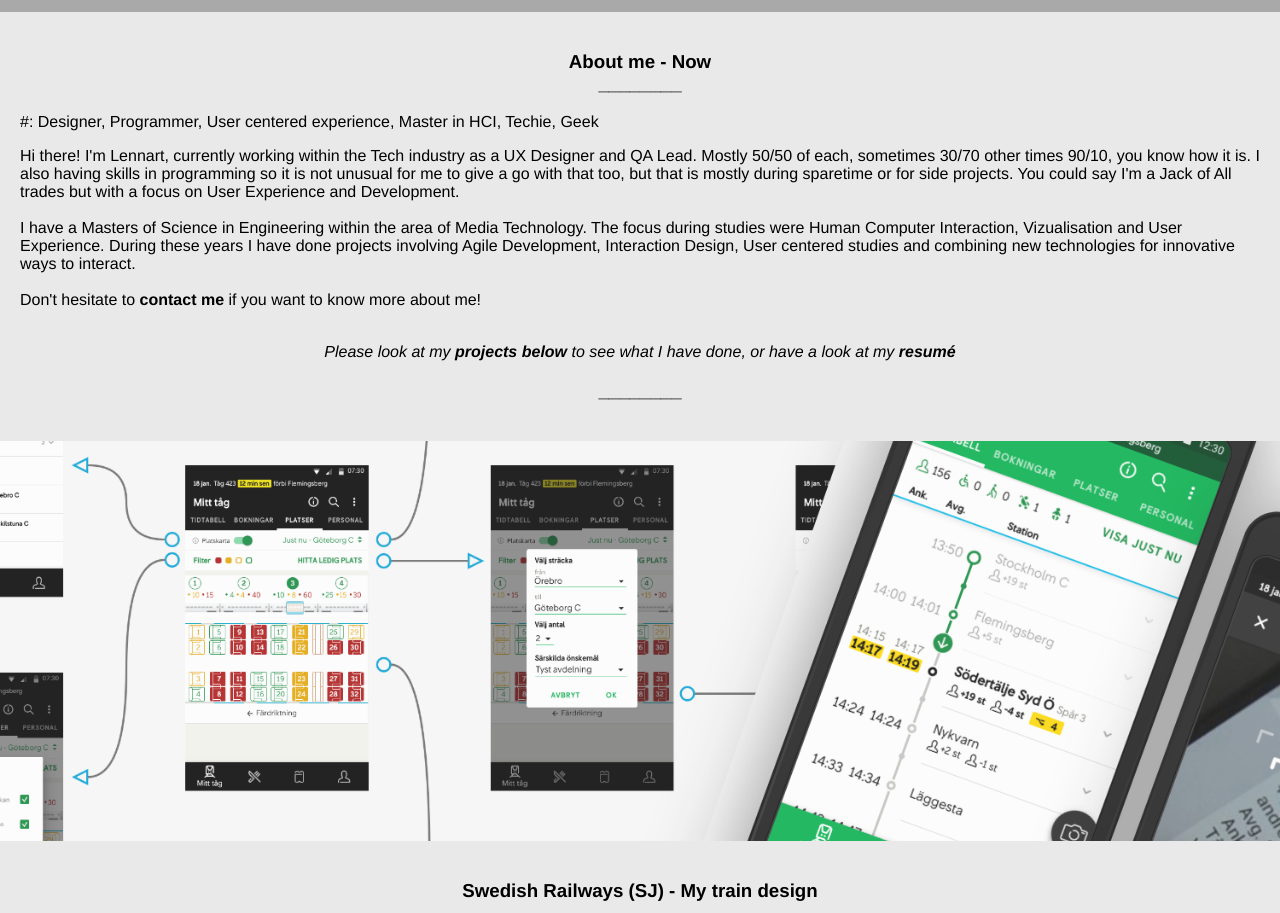
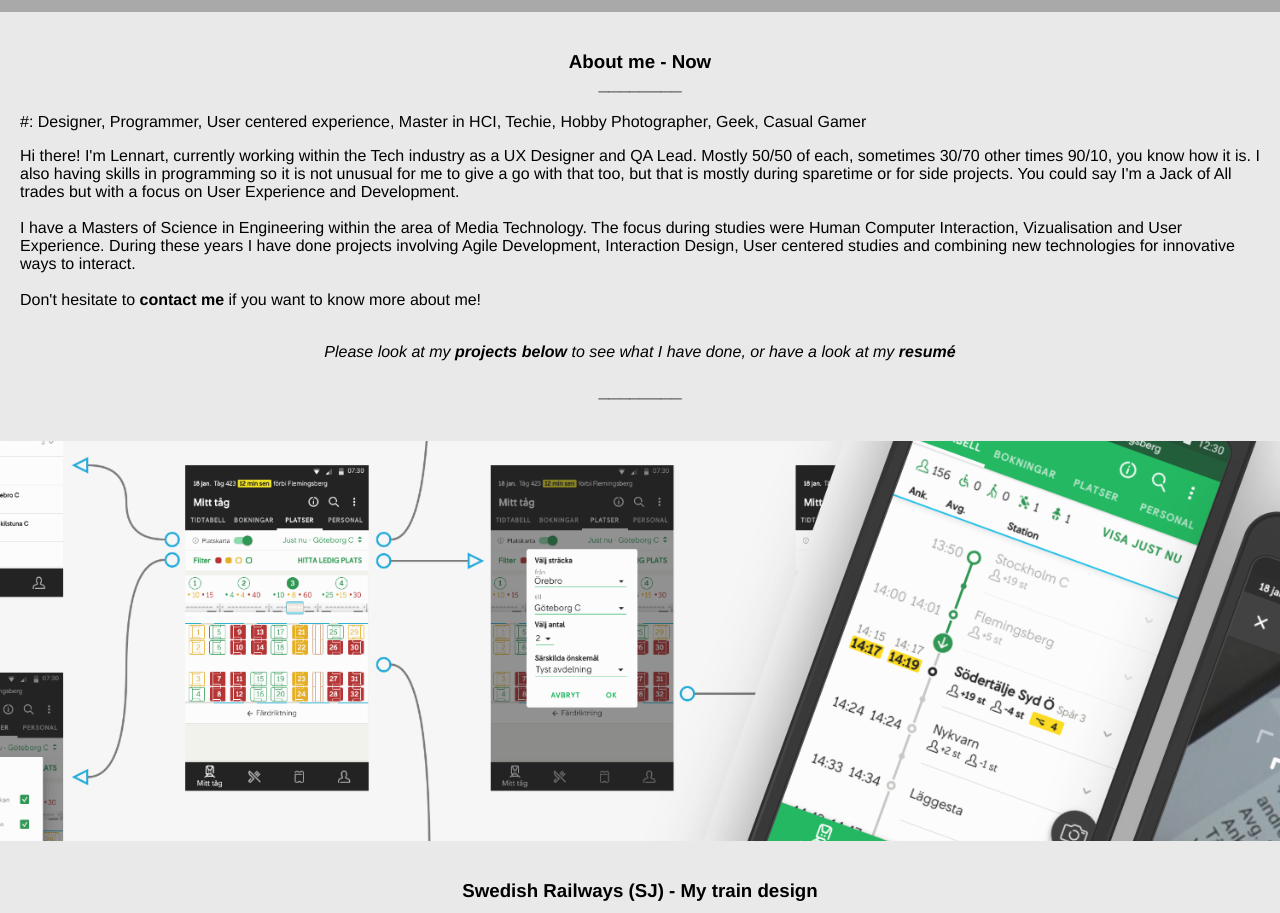
Before and after one commit to lennart-jarl/lennart-jarl.github.io, a plain HTML site: page index.html in a window 1280 px wide. Shown: the part 788-1701 px from the top of the page. Drawn offline with nearby package versions, Linux system fonts and the light colour scheme; grey boxes are pictures that could not be loaded.

Commit message:
changed about tags

```diff
--- a/index.html
+++ b/index.html
@@ -28,7 +28,7 @@
 
 	<div id="about">
         <h3>About me - Now<br>________</h3>
-        <p>#: Designer, Programmer, User centered experience, Master in HCI, Techie, Geek </p>
+        <p>#: Designer, Programmer, User centered experience, Master in HCI, Techie, Hobby Photographer, Geek, Casual Gamer </p>
         <p>
         	Hi there! I'm Lennart, currently working within the Tech industry as a UX Designer and QA Lead. Mostly 50/50 of each, sometimes 30/70 other times 90/10, you know how it is. I also having skills in programming so it is not unusual for me to give a go with that too, but that is mostly during sparetime or for side projects. You could say I'm a Jack of All trades but with a focus on User Experience and Development.
         	<br><br>
```
